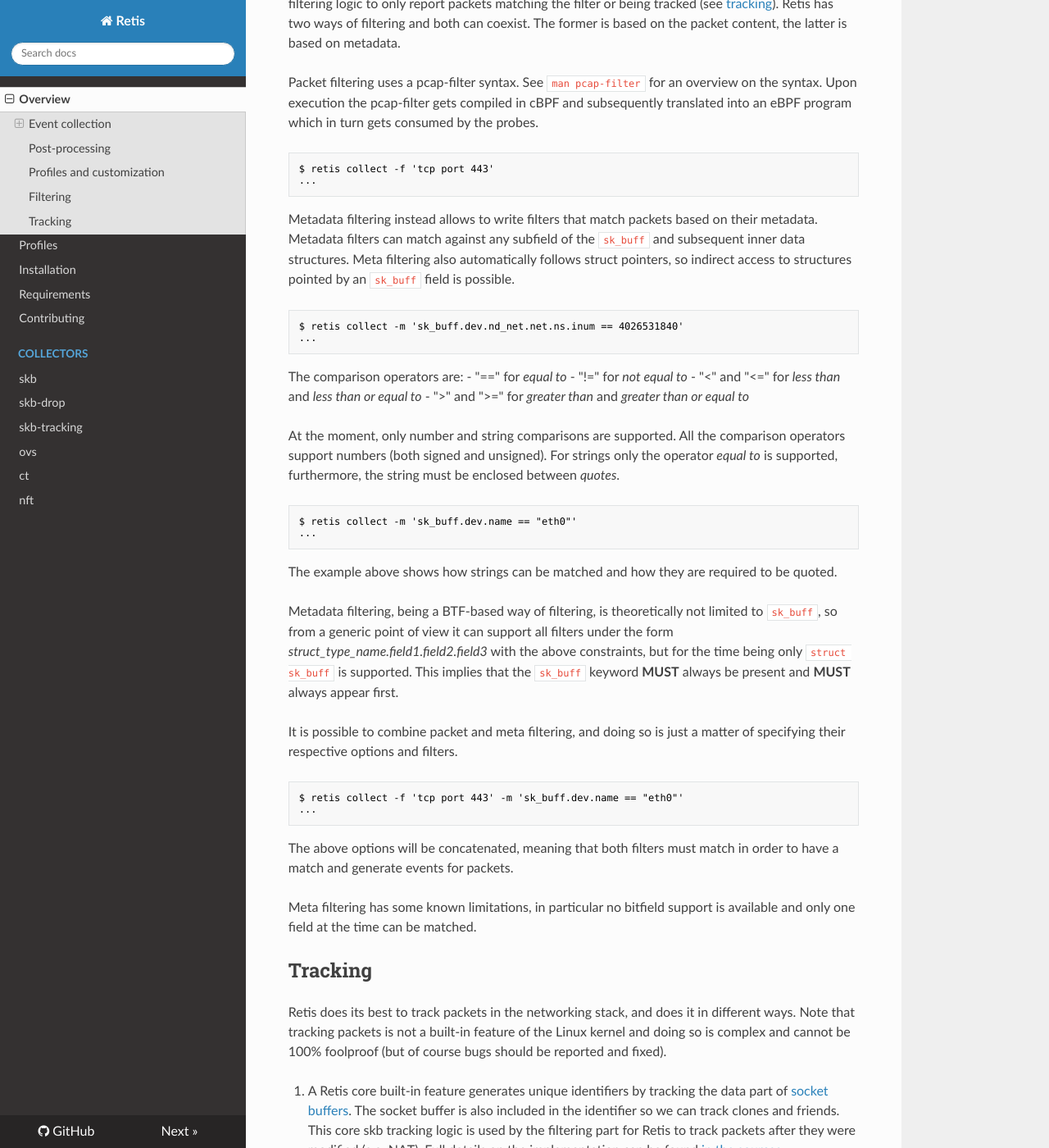
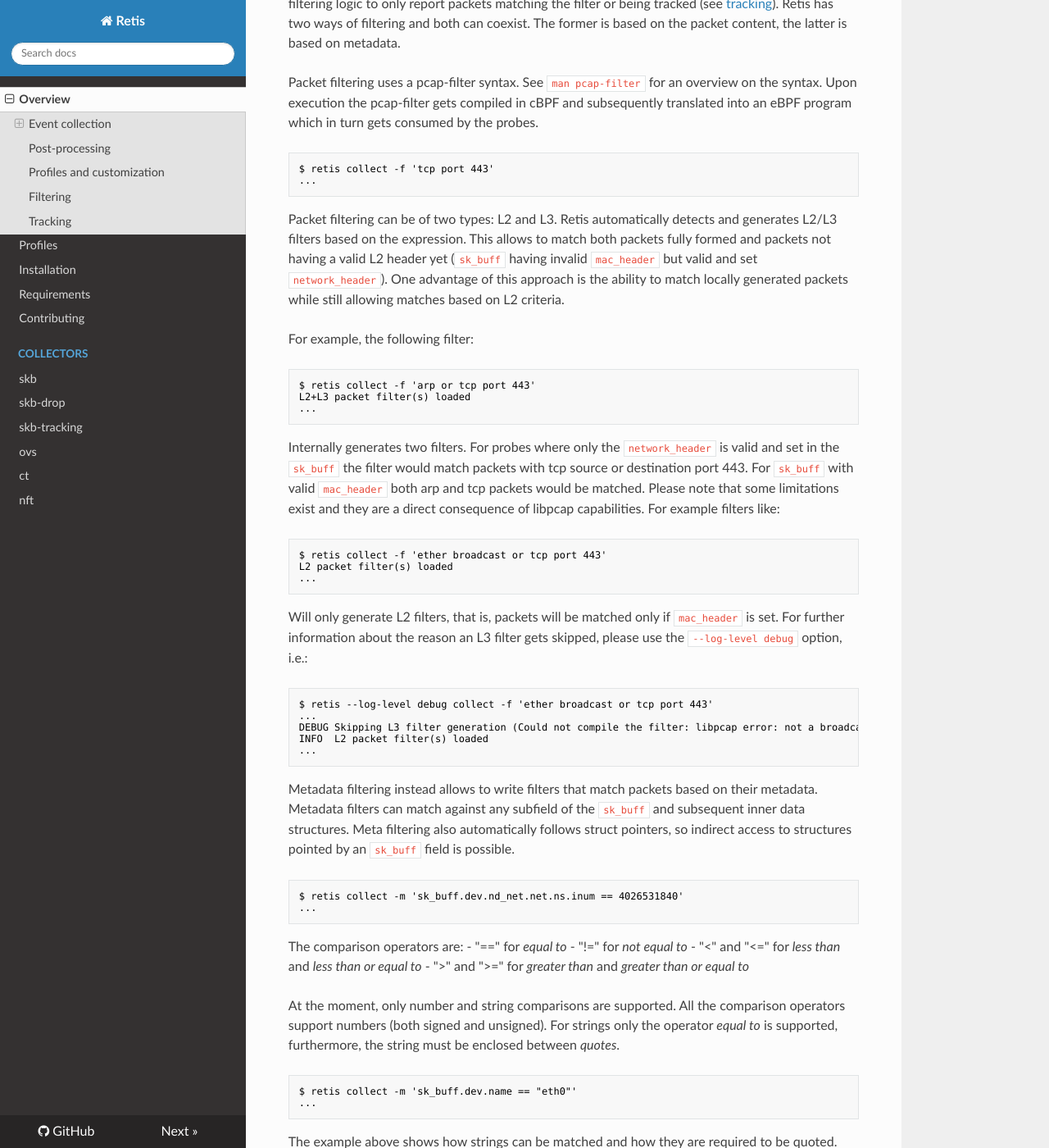
Before and after one commit to retis-org/retis, an MkDocs documentation site: the page built from docs/README.md, in a window 1280 px wide and 1400 px high, scrolled down 2916 px. Shown: the whole window at 82% size. Built offline with MkDocs 1.6.1, drawn with Linux system fonts in a browser that asks for light colours; nearby versions of some CDN libraries.

Commit message:
filters: update doc
Signed-off-by: Paolo Valerio <pvalerio@redhat.com>

````diff
--- a/docs/README.md
+++ b/docs/README.md
@@ -161,6 +161,48 @@
 ...
 ```
 
+Packet filtering can be of two types: L2 and L3. Retis automatically detects and
+generates L2/L3 filters based on the expression. This allows to match both packets
+fully formed and packets not having a valid L2 header yet (`sk_buff` having invalid
+`mac_header` but valid and set `network_header`). One advantage of this approach is
+the ability to match locally generated packets while still allowing matches based
+on L2 criteria.
+
+For example, the following filter:
+
+```none
+$ retis collect -f 'arp or tcp port 443'
+L2+L3 packet filter(s) loaded
+...
+```
+
+Internally generates two filters. For probes where only the `network_header`
+is valid and set in the `sk_buff` the filter would match packets with tcp
+source or destination port 443. For `sk_buff` with valid `mac_header` both arp
+and tcp packets would be matched.
+Please note that some limitations exist and they are a direct consequence of
+libpcap capabilities.
+For example filters like:
+
+```none
+$ retis collect -f 'ether broadcast or tcp port 443'
+L2 packet filter(s) loaded
+...
+```
+
+Will only generate L2 filters, that is, packets will be matched only if
+`mac_header` is set.
+For further information about the reason an L3 filter gets skipped, please
+use the `--log-level debug` option, i.e.:
+
+```none
+$ retis --log-level debug collect -f 'ether broadcast or tcp port 443'
+...
+DEBUG Skipping L3 filter generation (Could not compile the filter: libpcap error: not a broadcast link).
+INFO  L2 packet filter(s) loaded
+...
+```
+
 Metadata filtering instead allows to write filters that match packets based
 on their metadata.
 Metadata filters can match against any subfield of the `sk_buff` and subsequent
````
